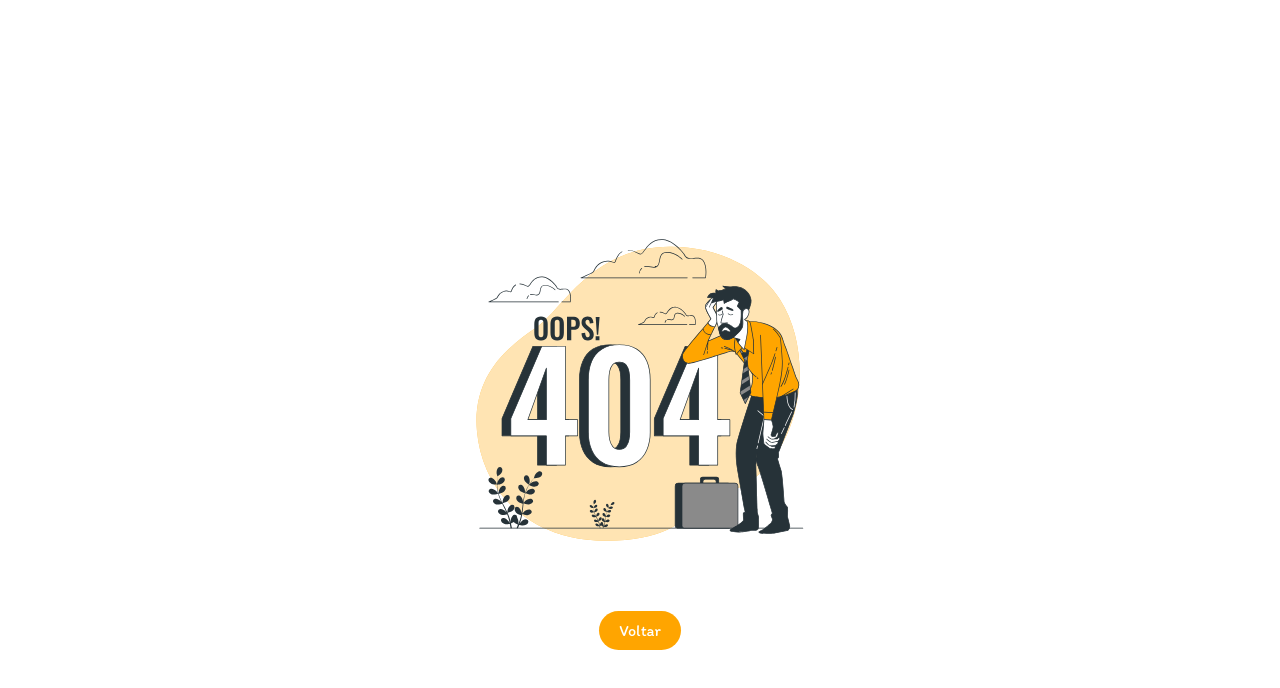
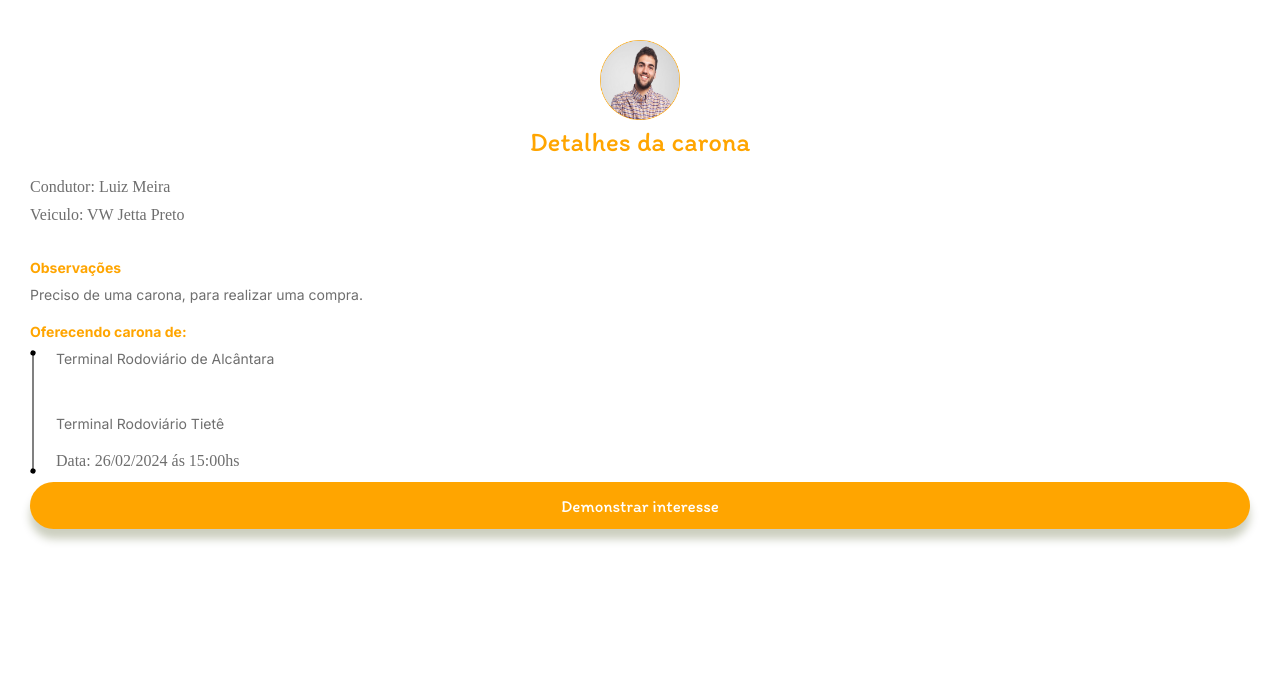
Before and after one commit to Rayane-Araujo/caronas_app, a React (Vite) app in the folder frontend/: page /ride-details in a window 1280 px wide. Shown: the top 688 px of the page. Built offline with nearby package versions, Linux system fonts and the light colour scheme.

Commit message:
feat: adicionando tela de detalhes da carona

```diff
--- a/frontend/src/Routes.jsx
+++ b/frontend/src/Routes.jsx
@@ -4,15 +4,16 @@ import { Register } from "./pages/Register";
 import { RideList } from "./pages/RideList";
 import NotFound from "./pages/NotFound";
 import { RideCreate } from "./pages/RideCreate";
+import { RideDetails } from "./pages/RideDetails";
 
 const AppRoutes = () => {
   return (
-
       <Routes>
         <Route path="/" element={<Login />}  />
         <Route path="/register" element={<Register />} />
         <Route path="/ride-create" element={<RideCreate />} />
         <Route path="/ride-list" element={<RideList />} />
+        <Route path="/ride-details" element={<RideDetails />} />
         <Route path="*" element={<NotFound />} />
       </Routes>
   );
--- a/frontend/src/index.css
+++ b/frontend/src/index.css
@@ -34,8 +34,12 @@ label,p,h5 {
 }
 
 
-h3,h4 {
+h3,h4,h5 {
   color: #ffa500;
+}
+
+h5 {
+  margin-top: 20px;
 }
 
 p,span {
@@ -43,7 +47,7 @@ p,span {
 }
 
 p {
-  margin-bottom: 14px;
+  margin-bottom: 20px;
 }
 
 /* components */
@@ -123,4 +127,40 @@ div.item_ride_available img {
   width: 20px;
   height: 20px;
 }
+
+.rider-details {
+  display: flex;
+  flex-direction: column;
+  margin-top: 20px;
+  gap: 10px;
+}
+
+.ride-observation {
+  padding-top: 15px;
+}
+
+.ride-observation h5 {
+  margin-bottom: 10px;
+}
+
+.ride {
+  display: flex;
+  gap: 20px;
+  margin-top: 10px;
+}
+
+.ride .ride-info p span {
+  display: flex;
+  flex-direction: column;
+}
+
+.ride .ride-info span {
+  margin-bottom: 40px;
+}
+
+.ride .ride-info .final-destiny {
+  margin-top: 3rem;
+}
+
+
 /* component item_ride_available */
--- /dev/null
+++ b/frontend/src/pages/RideDetails/index.jsx
@@ -0,0 +1,40 @@
+import { Header } from "../../components/Header";
+import { Button } from "../../styles/Button";
+
+
+import RiderPhoto from "../../assets/images/foto_condutor.png";
+import RideLine from "../../assets/images/Ride-line.png";
+
+
+
+export const RideDetails = () => {
+    return (
+        <>
+         <Header logo={RiderPhoto} title="Detalhes da carona" />
+            <div className="rider-details">
+                <span>Condutor: Luiz Meira</span>
+                <span>Veiculo: VW Jetta Preto</span>
+            </div>
+
+            <div className="ride-observation">
+                <h5>Observações</h5>
+                <p>Preciso de uma carona, para realizar uma compra.</p>
+            </div>
+
+            <h5>Oferecendo carona de:</h5>
+
+            <div className="ride">
+              <img src={RideLine} alt="Linha da trajetoria da corrida" />
+                <div className="ride-info">
+                    <p>Terminal Rodoviário de Alcântara</p>
+                    <p className="final-destiny">Terminal Rodoviário  Tietê</p>
+                    <span className="final-destiny date-and-time-destiny">Data: 26/02/2024 ás 15:00hs</span>
+                </div>
+            </div>
+
+          <Button className="details-button" type="submit">
+            {"Demonstrar interesse"}
+          </Button>
+        </>
+    );
+};
--- a/frontend/src/pages/RideList/index.jsx
+++ b/frontend/src/pages/RideList/index.jsx
@@ -3,7 +3,7 @@ import IconUser from "../../assets/images/icon_user.png";
 import IconCar from "../../assets/images/icon_car.png";
 import IconClock from "../../assets/images/icon_clock.png";
 import IconArrowRight from "../../assets/images/other_arrow-right.png";
-import PhotoUser from "../../assets/images/foto_condut.png";
+import PhotoUser from "../../assets/images/foto_condutor.png";
 
 import {
   Profile,
```
Also changed, not shown: frontend/src/assets/images/Ride-line.png (renamed from frontend/src/assets/images/Line 12.png), frontend/src/assets/images/foto_condutor.png (renamed from frontend/src/assets/images/foto_condut.png).
